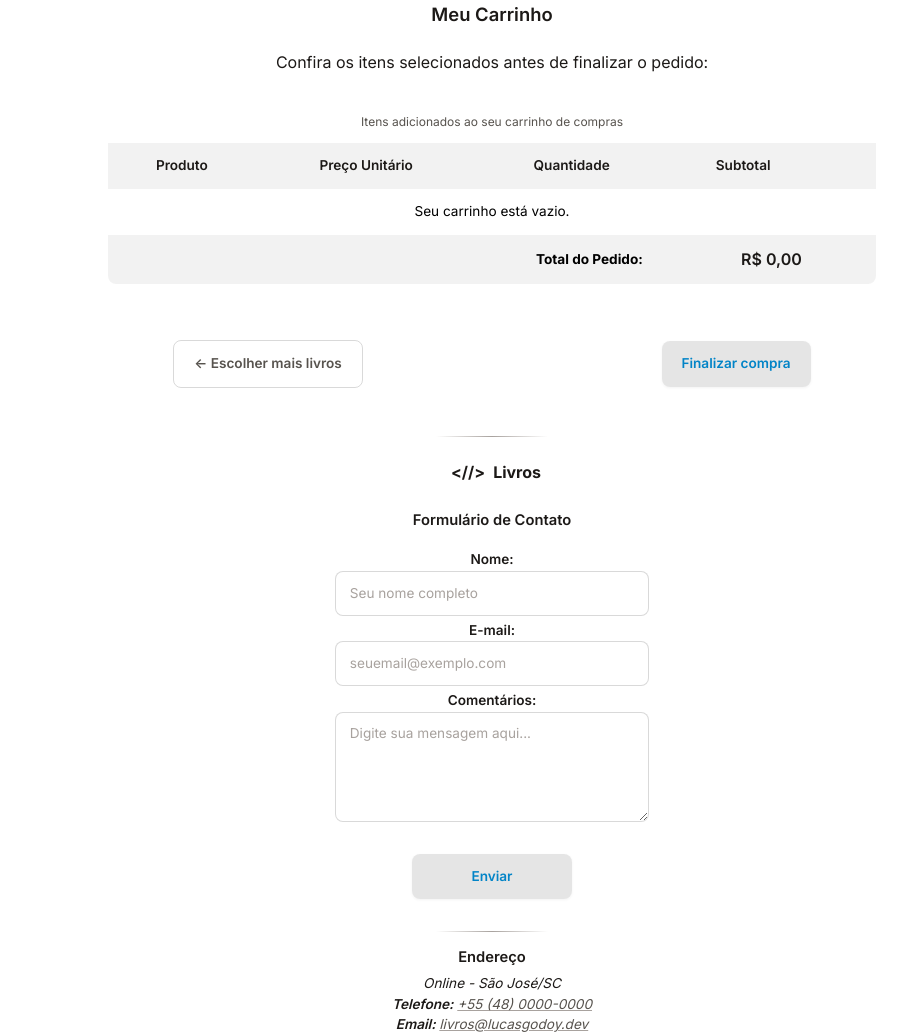
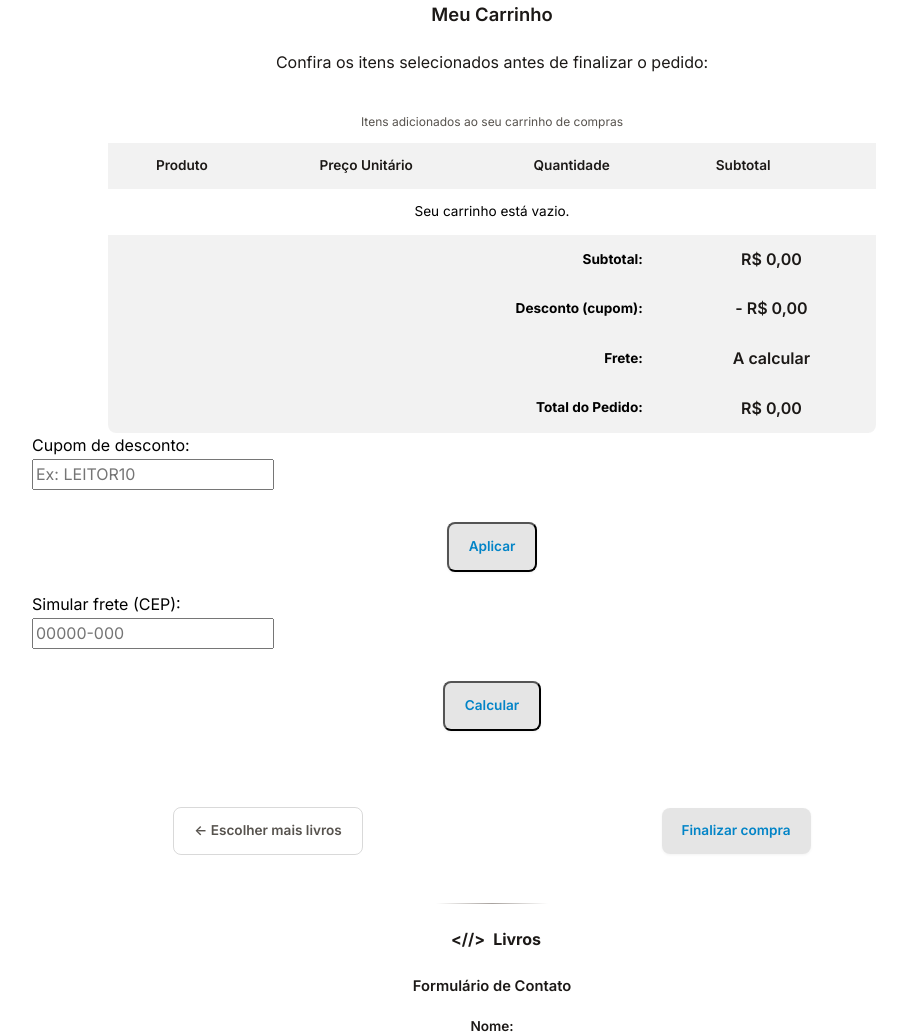
Before and after one commit to lucasgch/lucas_frontend1_26.2, a plain HTML site: page loja.html in a window 1280 px wide. Shown: the part 4898-5933 px from the top of the page, without its empty margins (148-1055 px from the left). Drawn offline with Linux system fonts and the light colour scheme.

Commit message:
Feat: adiciona área de cupom e frete no carrinho

```diff
--- a/loja.html
+++ b/loja.html
@@ -199,12 +199,44 @@
             <tbody></tbody>
             <tfoot>
               <tr>
+                <th scope="row" colspan="3" class="rotulo-total">Subtotal:</th>
+                <td colspan="2" class="valor-total" id="valor-subtotal-carrinho">R$ 0,00</td>
+              </tr>
+              <tr>
+                <th scope="row" colspan="3" class="rotulo-total">Desconto (cupom):</th>
+                <td colspan="2" class="valor-total" id="valor-desconto-carrinho">- R$ 0,00</td>
+              </tr>
+              <tr>
+                <th scope="row" colspan="3" class="rotulo-total">Frete:</th>
+                <td colspan="2" class="valor-total" id="valor-frete-carrinho">A calcular</td>
+              </tr>
+              <tr>
                 <th scope="row" colspan="3" class="rotulo-total">Total do Pedido:</th>
                 <td colspan="2" class="valor-total" id="valor-total-carrinho"><strong>R$ 0,00</strong></td>
               </tr>
             </tfoot>
           </table>
         </div>
+
+        <div class="carrinho-extras">
+          <div class="box-extra-carrinho">
+            <label for="input-cupom">Cupom de desconto:</label>
+            <div class="grupo-input-inline">
+              <input type="text" id="input-cupom" placeholder="Ex: LEITOR10" autocomplete="off">
+              <button type="button" id="btn-aplicar-cupom" class="botao botao-primario">Aplicar</button>
+            </div>
+            <p id="msg-cupom" class="mensagem-erro-campo" role="status" aria-live="polite"></p>
+          </div>
+          <div class="box-extra-carrinho">
+            <label for="input-cep-carrinho">Simular frete (CEP):</label>
+            <div class="grupo-input-inline">
+              <input type="text" id="input-cep-carrinho" placeholder="00000-000" maxlength="9" inputmode="numeric">
+              <button type="button" id="btn-calcular-frete" class="botao botao-primario">Calcular</button>
+            </div>
+            <p id="msg-frete" class="mensagem-erro-campo" role="status" aria-live="polite"></p>
+          </div>
+        </div>
+
         <div class="acoes-carrinho">
           <a href="#produtos" class="botao botao-secundario">&larr; Escolher mais livros</a>
           <a href="#confirmacao-compra" id="btn-finalizar-compra" class="botao botao-primario">
```
